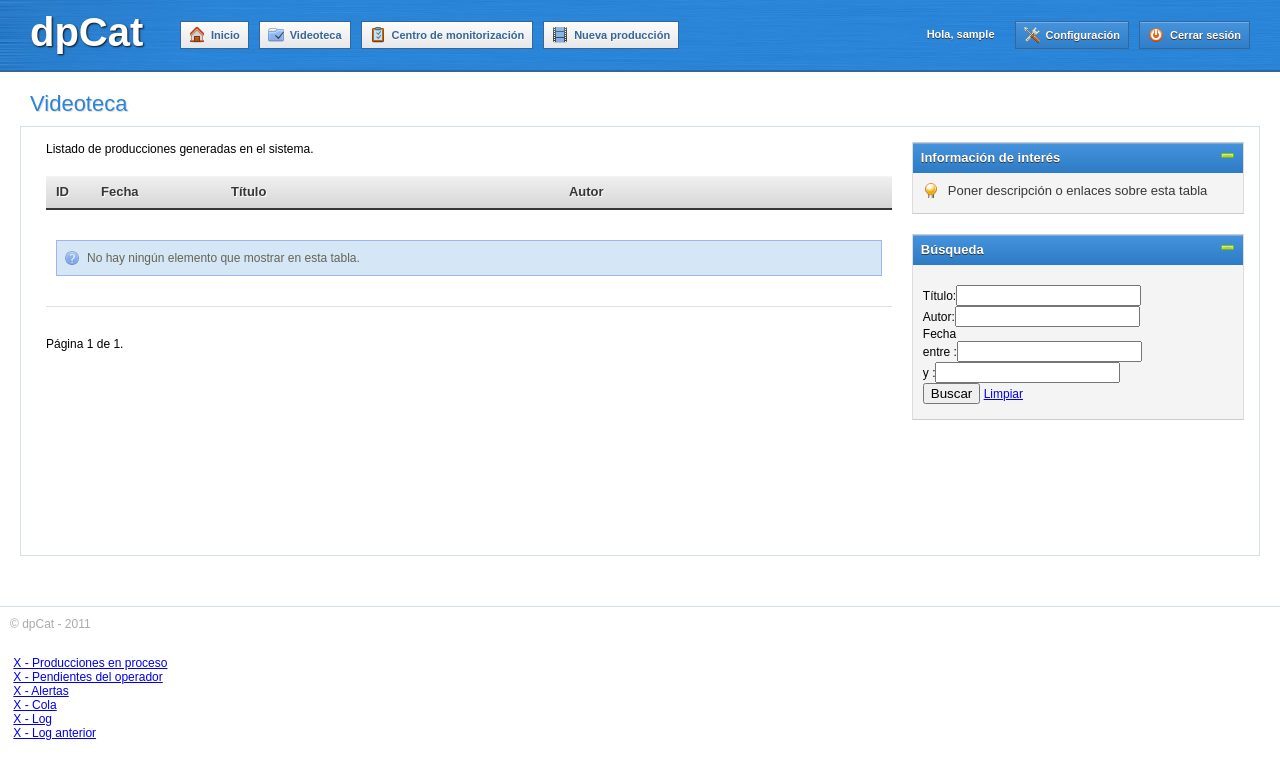
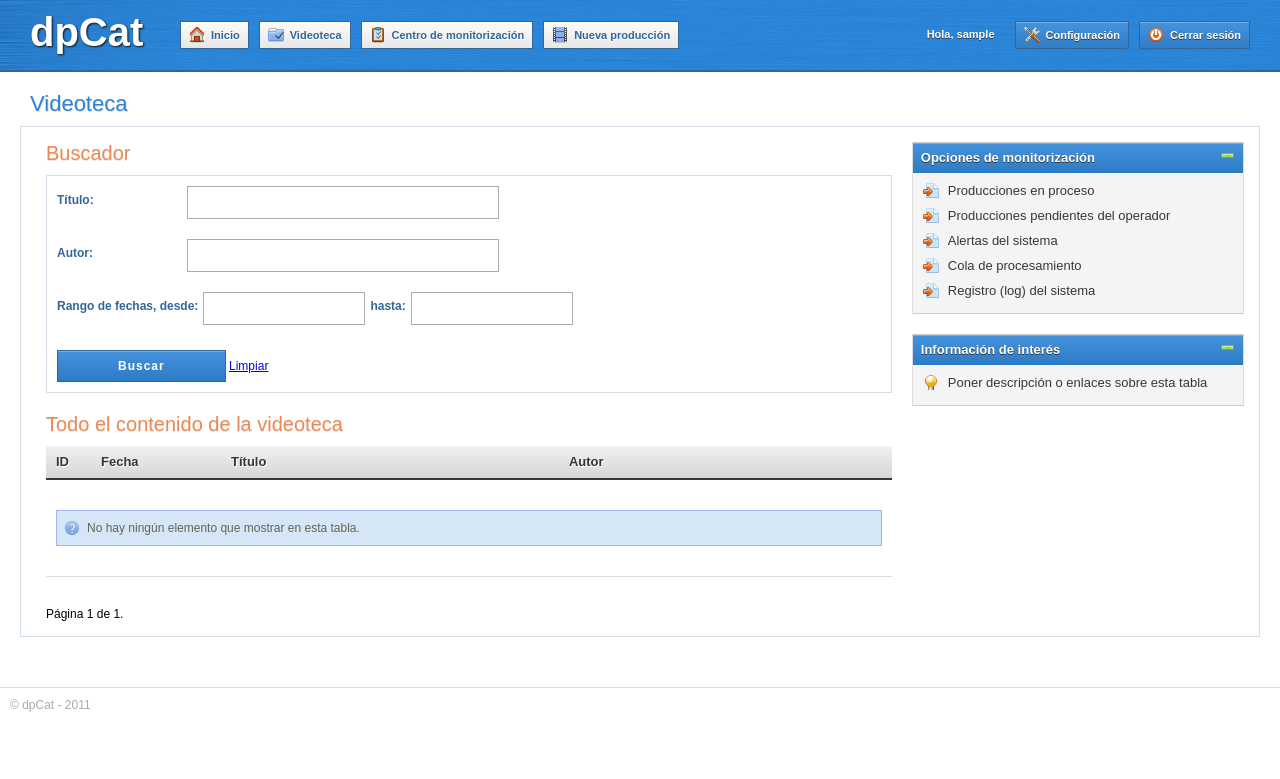
Before and after one commit to pchinea/dpCat, a Django app: page /postproduccion/videoteca/ in a window 1280 px wide. Shown: the top 779 px of the page. Run offline with Django 3.2, Linux system fonts and the light colour scheme; the visitor is signed in with stand-in values (Sample User, id 1); data that the repository does not hold is empty.

Commit message:
Cambios en css de videoteca.
Cambio en la manera con la que se embeben los widget, ahora siempre por defecto esta el widget de opciones de monitorización para que sean accesible en todo momento.

Se han borrado los enlaces inferiores que se usaban de debug.

```diff
--- a/dpcat/files/static/css/base.css
+++ b/dpcat/files/static/css/base.css
@@ -410,6 +410,8 @@ padding-left: 30px;
     margin-bottom: 5px;
     padding: 0px;
 }
+
+.videoteca-buscador-content p label,
 #content.informe-video p label,
 .info-basica label,
 #content.formulario p label {
@@ -422,6 +424,11 @@ padding-left: 30px;
     color: #336699;
     line-height: 28px;
 }
+
+
+
+
+
 #content.formulario.config p label {
     width: 330px;
 }
@@ -437,6 +444,7 @@ padding-left: 30px;
     margin-left: 10px;
 }
 
+.videoteca-buscador-content p input[type="text"],
 #content.informe-video p textarea,
 #content.formulario p textarea,
 #content.formulario p select,
@@ -449,6 +457,38 @@ padding-left: 30px;
 }
 
 
+
+
+
+.videoteca-buscador-content p.buscador-fechas input[type="text"] {
+    float: none;
+    float: left;
+    width: 150px;
+    margin: 0px 5px;
+}
+
+
+.videoteca-buscador {
+    overflow: hidden;
+}
+#content .videoteca-buscador-content form {
+    margin-top: 0px;
+}
+.videoteca-buscador-content {
+    -moz-border-radius: 4px;
+    border: solid 1px #D6E0EB;
+    overflow: hidden;
+    margin-bottom: 20px;
+    padding: 10px;
+}
+
+.videoteca-buscador-content p.buscador-fechas label {
+    float: none;
+    width: auto;
+    float: left;
+}
+
+
 #content.formulario p:last-child {
     background: red;
 }
@@ -459,6 +499,7 @@ padding-left: 30px;
     text-shadow: 0px 1px 0px #fff;
 }
 
+.videoteca-buscador-content input[type="submit"],
 #content.informe-video input[type="submit"],
 #content.formulario input[type="submit"],
 #content.formulario input[type="reset"] {
@@ -474,6 +515,10 @@ padding-left: 30px;
     background: #2b84d8 url("../img/title-bg.png") 0 0 repeat-x;
     border: solid 1px #336699;
 }
+#content .videoteca-buscador-content input[type="submit"] {
+    float: none;
+
+}
 
 #content.informe-video form.form-validacion {
     overflow: hidden;
--- a/dpcat/files/static/js/custom_jquery.js
+++ b/dpcat/files/static/js/custom_jquery.js
@@ -16,6 +16,31 @@ $(document).ready(function() {
         $(this.parentNode.parentNode).find(".form-validacion-opciones").toggle();
         $(this.parentNode.parentNode).find(".form-validacion-rechaza").toggle();
     });
+
+    $(".videoteca-buscador-header").click(function () {
+        $(this.parentNode.parentNode).find(".videoteca-buscador-content").toggle();
+    });
+
+
+
+    $(function() {
+        var dates = $( "#from, #to" ).datepicker({
+            defaultDate: "+1w",
+            changeMonth: true,
+            numberOfMonths: 3,
+            onSelect: function( selectedDate ) {
+                var option = this.id == "from" ? "minDate" : "maxDate",
+                    instance = $( this ).data( "datepicker" ),
+                    date = $.datepicker.parseDate(
+                        instance.settings.dateFormat ||
+                        $.datepicker._defaults.dateFormat,
+                        selectedDate, instance.settings );
+                dates.not( this ).datepicker( "option", option, date );
+           }
+        });
+    });
+
+
 
 
 });
--- a/dpcat/templates/postproduccion/ajax/box-alertas.html
+++ b/dpcat/templates/postproduccion/ajax/box-alertas.html
@@ -1,5 +1,5 @@
 <div class="portlet">
-    <div class="portlet-header">Alertas</div>
+    <div class="portlet-header">Alertas del sistema (Centro de monitorizaci&oacute;n)</div>
     <div class="portlet-content" id="box-alertas">
         <span class="ajax-loader"></span>
     </div>
--- a/dpcat/templates/postproduccion/ajax/box-pendientes.html
+++ b/dpcat/templates/postproduccion/ajax/box-pendientes.html
@@ -1,5 +1,5 @@
 <div class="portlet">
-    <div class="portlet-header">Pendientes del operador</div>
+    <div class="portlet-header">Producciones pendientes (Centro de monitorizaci&oacute;n)</div>
     <div class="portlet-content" id="box-pendientes">
         <span class="ajax-loader"></span>
    </div>
--- a/dpcat/templates/postproduccion/base-2-1.html
+++ b/dpcat/templates/postproduccion/base-2-1.html
@@ -8,8 +8,26 @@
         {% block section-content %} {% endblock %}
     </div>
 
-    {% block section-widget %} {% endblock %}
+    <div id="content-right">
+        <div class="column">
 
+            <div class="portlet">
+                <div class="portlet-header">Opciones de monitorizaci&oacute;n</div>
+                <div class="portlet-content">
+                    <ul>
+                        <li><a class="link" href="{% url enproceso %}">Producciones en proceso</a></li>
+                        <li><a class="link" href="{% url pendientes %}">Producciones pendientes del operador</a></li>
+                        <li><a class="link" href="{% url alertas %}">Alertas del sistema</a></li>
+                        <li><a class="link" href="{% url cola %}">Cola de procesamiento</a></li>
+                        <li><a class="link" href="{% url log %}">Registro (log) del sistema</a></li>
+                    </ul>
+                </div>
+            </div>
+
+
+            {% block section-widget %} {% endblock %}
+        </div>
+    </div>
 </div>
 
 {% endblock %}
--- a/dpcat/templates/postproduccion/index.html
+++ b/dpcat/templates/postproduccion/index.html
@@ -15,7 +15,7 @@
         <ul>
             <li><a class="home" href="{% url index %}">Inicio</a></li>
             <li><a class="videoteca" href="{% url videoteca %}">Videoteca</a></li>
-            <li><a class="monitorizacion" href="{% url monitorizacion %}">Centro de monitorizaci&oacute;n</a></li>
+            <li><a class="monitorizacion" href="{% url enproceso %}">Centro de monitorizaci&oacute;n</a></li>
             <li><a class="nuevaproduccion" href="{% url crear %}">Nueva producci&oacute;n</a></li>
         </ul>
         <ul class="utils">
@@ -50,18 +50,6 @@
     </div>
 </div>
 
-
-
-
-<pre>
-    <a href="{% url enproceso %}">X - Producciones en proceso</a>
-    <a href="{% url pendientes %}">X - Pendientes del operador</a>
-    <a href="{% url alertas %}">X - Alertas</a>
-    <a href="{% url cola %}">X - Cola</a>
-    <a href="{% url log %}">X - Log</a>
-    <a href="{% url oldlog %}">X - Log anterior</a>
-</pre>
-
 </div>
 
 {% endblock %}
--- a/dpcat/templates/postproduccion/section-nueva-paso1.html
+++ b/dpcat/templates/postproduccion/section-nueva-paso1.html
@@ -20,8 +20,6 @@
 {% endblock %}
 
 {% block section-widget %}
-    <div id="content-right">
-        <div class="column">
             <div class="portlet">
                 <div class="portlet-header">Informaci&oacute;n de inter&eacute;s</div>
                 <div class="portlet-content">
@@ -30,6 +28,4 @@
                     </ul>
                 </div>
             </div>
-        </div>
-    </div>
 {% endblock %}
--- a/dpcat/templates/postproduccion/section-nueva-paso2-fichero.html
+++ b/dpcat/templates/postproduccion/section-nueva-paso2-fichero.html
@@ -35,8 +35,6 @@
 {% endblock %}
 
 {% block section-widget %}
-    <div id="content-right">
-        <div class="column">
             <div class="portlet">
                 <div class="portlet-header">Informaci&oacute;n de inter&eacute;s</div>
                 <div class="portlet-content">
@@ -45,7 +43,5 @@
                     </ul>
                 </div>
             </div>
-        </div>
-    </div>
 
 {% endblock %}
--- a/dpcat/templates/postproduccion/section-nueva-paso2-ficheros.html
+++ b/dpcat/templates/postproduccion/section-nueva-paso2-ficheros.html
@@ -42,8 +42,6 @@
 {% endblock %}
 
 {% block section-widget %}
-    <div id="content-right">
-        <div class="column">
             <div class="portlet">
                 <div class="portlet-header">Informaci&oacute;n de inter&eacute;s</div>
                 <div class="portlet-content">
@@ -52,6 +50,4 @@
                     </ul>
                 </div>
             </div>
-        </div>
-    </div>
 {% endblock %}
--- a/dpcat/templates/postproduccion/section-nueva-paso3.html
+++ b/dpcat/templates/postproduccion/section-nueva-paso3.html
@@ -42,8 +42,6 @@
 {% endblock %}
 
 {% block section-widget %}
-    <div id="content-right">
-        <div class="column">
             <div class="portlet">
                 <div class="portlet-header">Informaci&oacute;n de inter&eacute;s</div>
                 <div class="portlet-content">
@@ -52,6 +50,4 @@
                     </ul>
                 </div>
             </div>
-        </div>
-    </div>
 {% endblock %}
--- a/dpcat/templates/postproduccion/section-videoteca.html
+++ b/dpcat/templates/postproduccion/section-videoteca.html
@@ -3,11 +3,30 @@
 {% block page-title %}Videoteca{% endblock %}
 {% block section-class %} {% endblock %}
 {% block section-title %}<h1>Videoteca</h1>{% endblock %}
-{% block section-description %}<p>Listado de producciones generadas en el sistema.</p>{% endblock %}
+{% block section-description %}{% endblock %}
 
 {% block section-content %}
 {% load append_to_get %}
 
+<div class="videoteca-buscador">
+    <div class="videoteca-buscador-header"><h2>Buscador</h2></div>
+    <div class="videoteca-buscador-content">
+        <form method="GET">
+            <p><label for="titulo">T&iacute;tulo:</label><input type="text" name="titulo" /></p>
+            <p><label for="autor">Autor:</label><input type="text" name="autor" /><br /></p>
+            <p class="buscador-fechas">
+                <label for="f_ini">Rango de fechas, desde: </label>
+                <input type="text" id="from" name="f_ini"/>
+                <label for="f_fin">hasta: </label>
+                <input type="text" id="to" name="f_fin"/>
+            </p>
+            <input type="submit" value="Buscar" />
+            <a href="./">Limpiar</a>
+        </form>
+    </div>
+</div>
+
+<h2>Todo el contenido de la videoteca</h2>
 <table id="tabla">
   <thead>
     <th class="id">ID</th>
@@ -51,35 +70,15 @@
 
 {% block section-widget %}
 
-    <div id="content-right">
-        <div class="column">
+
             <div class="portlet">
                 <div class="portlet-header">Informaci&oacute;n de inter&eacute;s</div>
                 <div class="portlet-content">
                     <ul>
-
-                <li class="tip">Poner descripci&oacute;n o enlaces sobre esta tabla</li>
+                        <li class="tip">Poner descripci&oacute;n o enlaces sobre esta tabla</li>
                     </ul>
                 </div>
             </div>
 
-            <div class="portlet">
-                <div class="portlet-header">B&uacute;squeda</div>
-                <div class="portlet-content">
-                    <form method="GET">
-                        <label for="titulo">T&iacute;tulo:</label><input type="text" name="titulo" /><br />
-                        <label for="autor">Autor:</label><input type="text" name="autor" /><br />
-                        <fieldset>
-                            <legend>Fecha</legend>
-                            <label for="f_ini">entre :</label><input type="text" name="f_ini" /><br />
-                            <label for="f_fin">y :</label><input type="text" name="f_fin" /><br />
-                        </fieldset>
-                        <input type="submit" value="Buscar" />
-                        <a href="./">Limpiar</a>
-                    </form>
-                </div>
-            </div>
-        </div>
-    </div>
 
 {% endblock %}
```
Also changed, not shown: dpcat/templates/postproduccion/section-alertas.html (+3 -8 lines), dpcat/templates/postproduccion/section-cola-base.html (+3 -7 lines), dpcat/templates/postproduccion/section-enproceso.html (+8 -14 lines), dpcat/templates/postproduccion/section-inicio.html (+11 -1 lines), dpcat/templates/postproduccion/section-log.html (+4 -8 lines), dpcat/templates/postproduccion/section-pendientes.html (+3 -7 lines).
